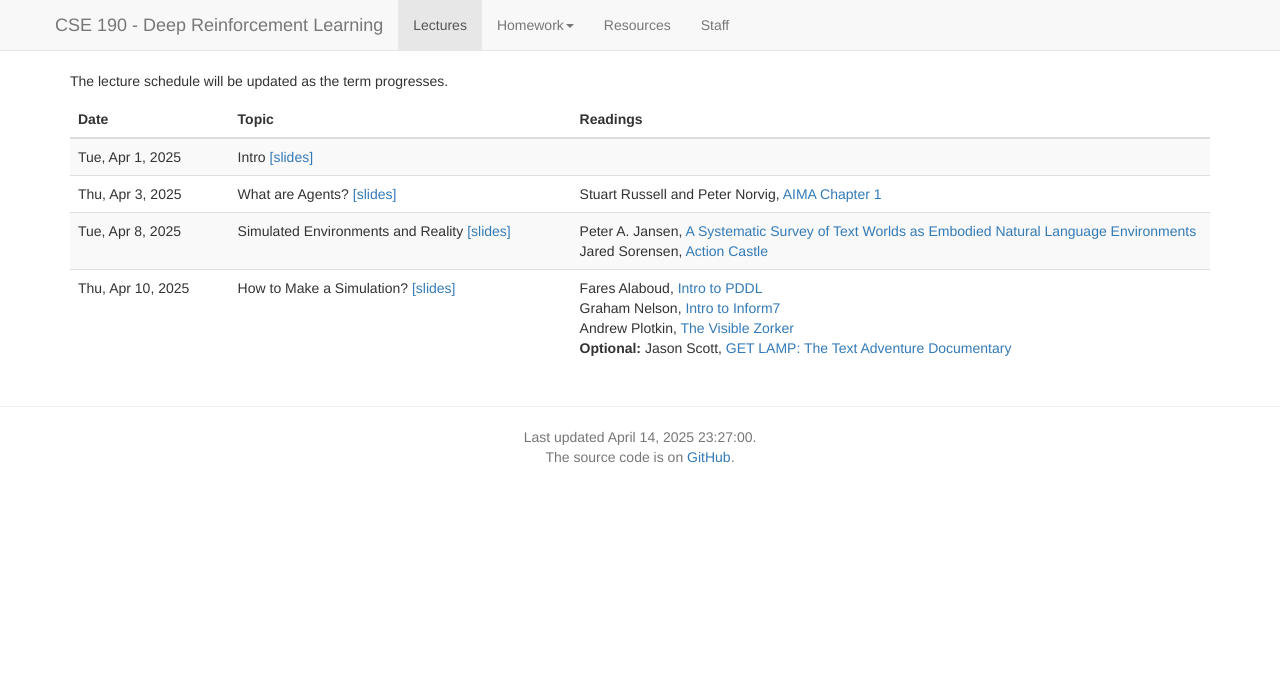
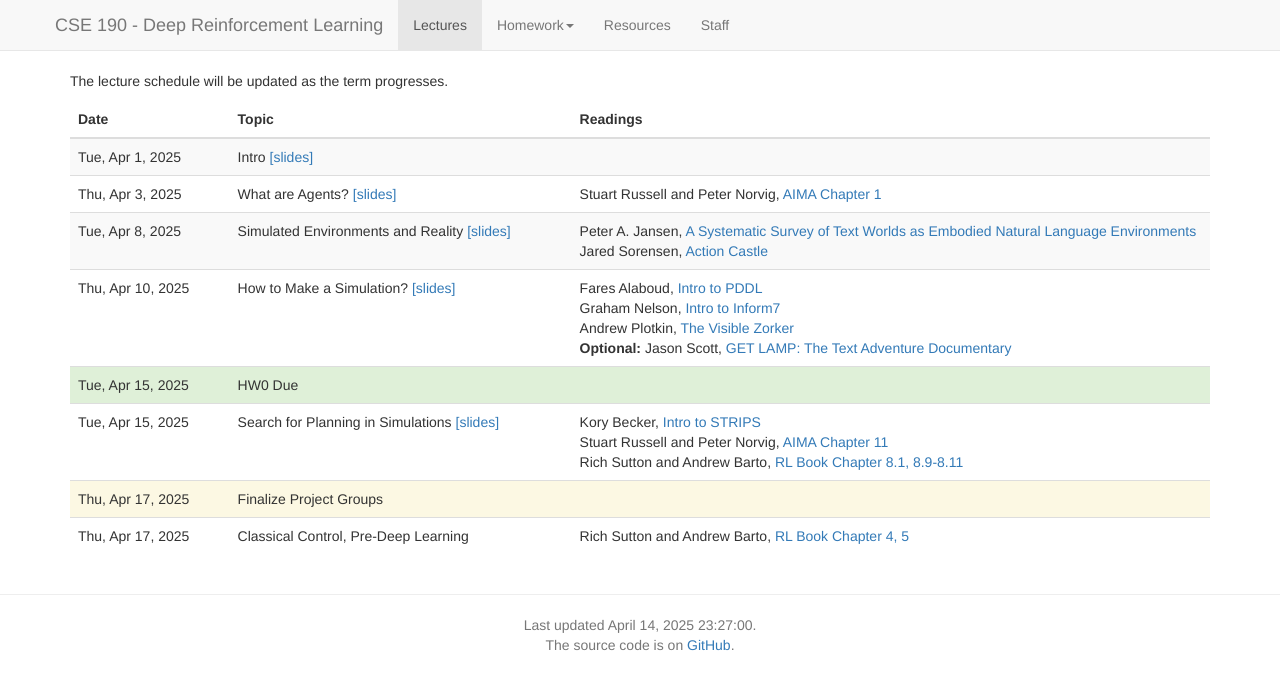
Before and after one commit to tonyroumi/intro-deep-rl-course, a Jekyll site: the page built from lectures.md, in a window 1280 px wide. Shown: the top 690 px of the page. Built offline with Jekyll 4.4.1, drawn with Linux system fonts in a browser that asks for light colours; nearby versions of some CDN libraries; a script that is not in the unit is left out.

Commit message:
slides and lectures

```diff
--- a/_data/lectures.yaml
+++ b/_data/lectures.yaml
@@ -47,3 +47,37 @@
           title: "GET LAMP: The Text Adventure Documentary"
           length: 2 hours
           optional: true
+-
+  date: 2025-04-15
+  title: HW0 Due
+  type: homework
+-
+  date: 2025-04-15
+  title: Search for Planning in Simulations
+  slides: search_planning_simulation.pdf
+  readings:
+        -
+          title: Intro to STRIPS
+          url: https://www.primaryobjects.com/2015/11/06/artificial-intelligence-planning-with-strips-a-gentle-introduction/
+          authors: Kory Becker
+        -
+          title: AIMA Chapter 11
+          url: https://aima.cs.berkeley.edu/newchap11.pdf
+          authors: Stuart Russell and Peter Norvig
+        -
+          title: RL Book Chapter 8.1, 8.9-8.11
+          url: http://incompleteideas.net/book/RLbook2020.pdf
+          authors: Rich Sutton and Andrew Barto
+-
+  date: 2025-04-17
+  title: Finalize Project Groups
+  type: deadline
+-
+  date: 2025-04-17
+  title: Classical Control, Pre-Deep Learning
+  slides:
+  readings:
+        -
+          title: RL Book Chapter 4, 5
+          url: http://incompleteideas.net/book/RLbook2020.pdf
+          authors: Rich Sutton and Andrew Barto
```
Also changed, not shown: 1 other file.
